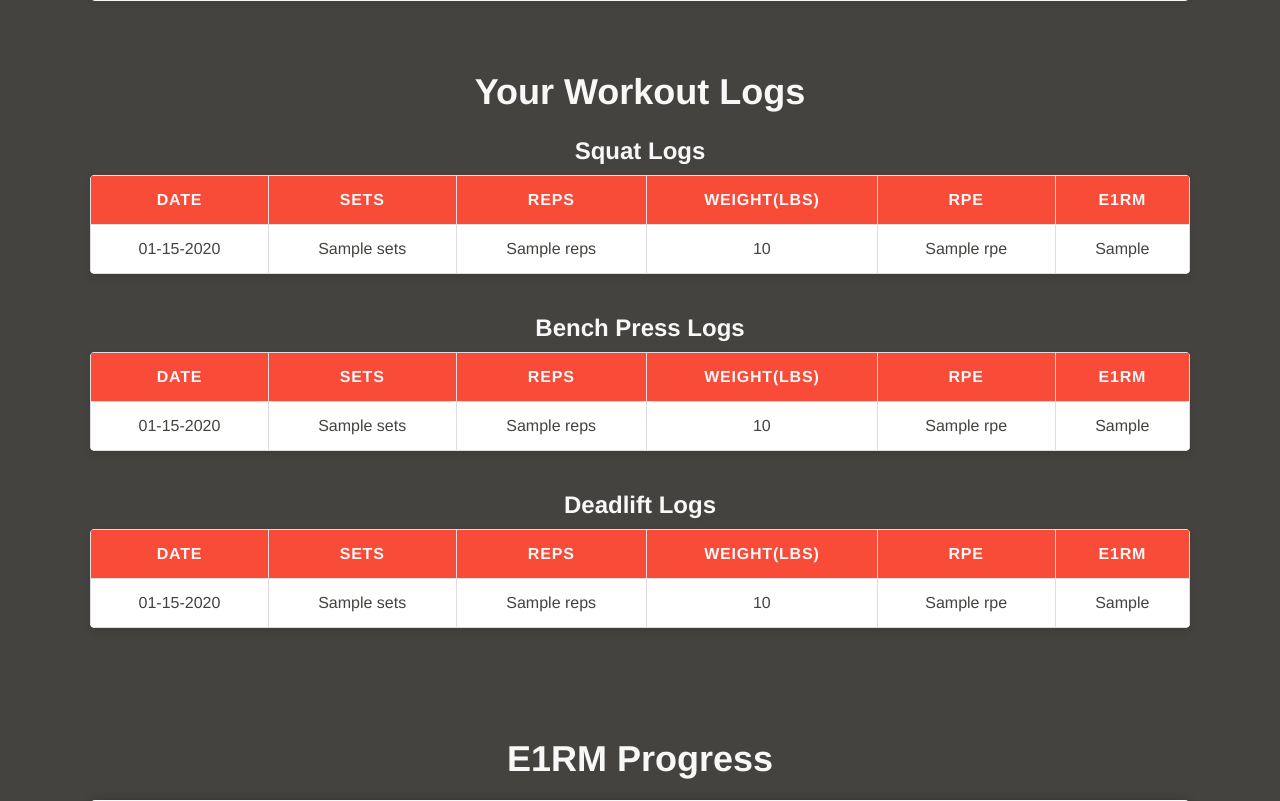
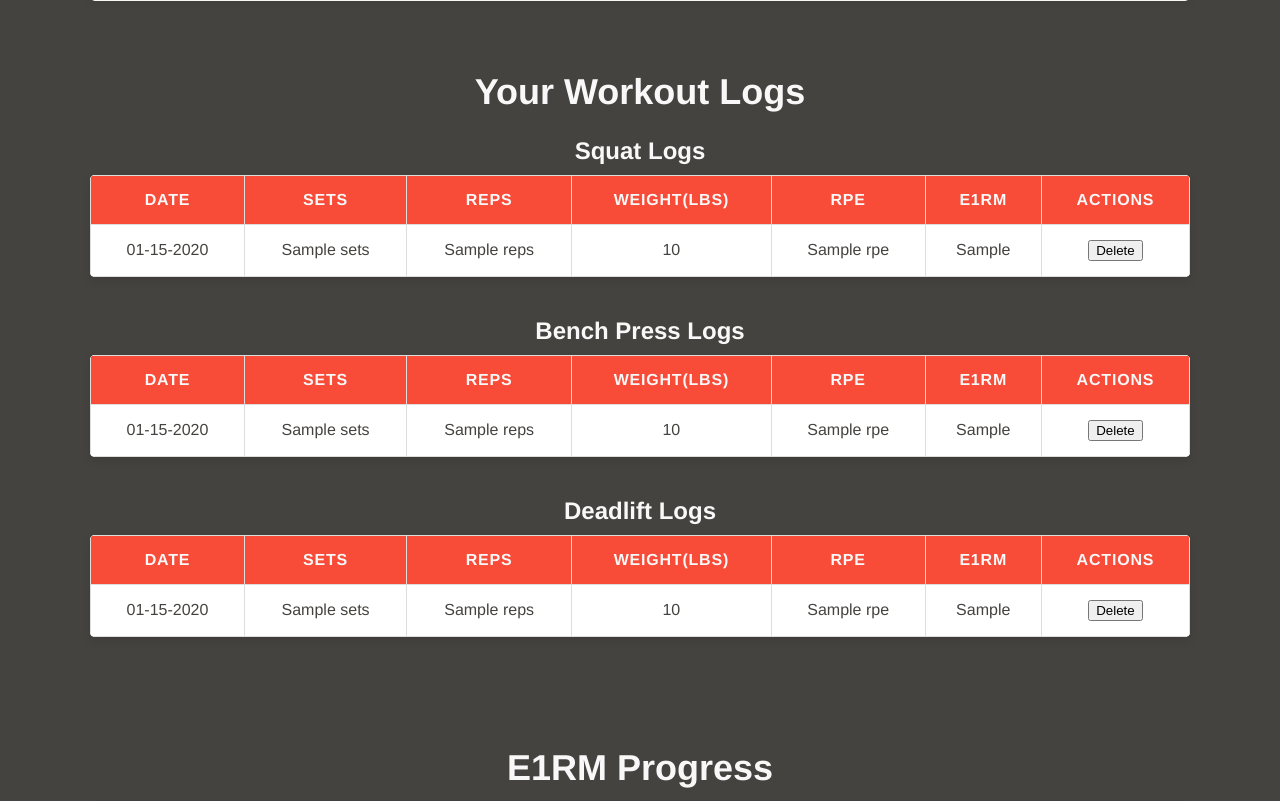
Before and after one commit to KeelanDonovan/SBD-Progress-Tracker, a Flask app: template templates/index.html in a window 1280 px wide. Shown: the part 689-1490 px from the top of the page. Run offline with Flask 3, Linux system fonts and the light colour scheme; tables that the repository leaves empty hold one stand-in row (values such as "Sample post"); the template is opened without the code that fills it: values that come from a table or form of the project are taken from there, most other values are stand-ins (such as "Sample title", 1, 10 or a date in 2020).

Commit message:
Refactor app.py to add route for deleting logs, add delete log button to log tables in index.html

```diff
--- a/app.py
+++ b/app.py
@@ -293,6 +293,20 @@ def update_lift_data(logs, data):
         if log.e1rm > data[date]:
             data[date] = log.e1rm
 
+# Route to delete a log
+@app.route('/delete_log/<int:log_id>', methods=['POST'])
+@login_required
+def delete_log(log_id):
+    log = Log.query.get_or_404(log_id)
+    if log.user_id != current_user.id:  # Ensure user can only delete their own logs
+        flash('You do not have permission to delete this log.', 'danger')
+        return redirect(url_for('index'))
+
+    db.session.delete(log)
+    db.session.commit()
+    flash('Log deleted successfully!', 'success')
+    return redirect(url_for('index'))
+
 
 # Run the app
 if __name__ == "__main__":
--- a/templates/index.html
+++ b/templates/index.html
@@ -76,6 +76,7 @@
                   <th>Weight(lbs)</th>
                   <th>RPE</th>
                   <th>E1RM</th>
+                  <th>Actions</th>
                 </tr>
               </thead>
               <tbody>
@@ -87,6 +88,11 @@
                   <td>{{ log.weight }}</td>
                   <td>{{ log.rpe }}</td>
                   <td>{{ log.e1rm }}</td>
+                  <td>
+                    <form method="POST" action="{{ url_for('delete_log', log_id=log.id) }}">
+                      {{ form.hidden_tag() }}
+                      <button type="submit" class="delete-log-button">Delete</button>
+                    </form>
                 </tr>
                 {% endfor %}
               </tbody>
@@ -106,6 +112,7 @@
                   <th>Weight(lbs)</th>
                   <th>RPE</th>
                   <th>E1RM</th>
+                  <th>Actions</th>
                 </tr>
               </thead>
               <tbody>
@@ -117,6 +124,13 @@
                   <td>{{ log.weight }}</td>
                   <td>{{ log.rpe }}</td>
                   <td>{{ log.e1rm }}</td>
+                  <td>
+                    <form method="POST" action="{{ url_for('delete_log', log_id=log.id) }}">
+                      {{ form.hidden_tag() }}
+                      <button type="submit" class="delete-log-button">Delete</button>
+                    </form>
+                  </td>
+
                 </tr>
                 {% endfor %}
               </tbody>
@@ -135,6 +149,7 @@
                   <th>Weight(lbs)</th>
                   <th>RPE</th>
                   <th>E1RM</th>
+                  <th>Actions</th>
                 </tr>
               </thead>
               <tbody>
@@ -146,6 +161,11 @@
                   <td>{{ log.weight }}</td>
                   <td>{{ log.rpe }}</td>
                   <td>{{ log.e1rm }}</td>
+                  <td>
+                    <form method="POST" action="{{ url_for('delete_log', log_id=log.id) }}">
+                      {{ form.hidden_tag() }}
+                      <button type="submit" class="delete-log-button">Delete</button>
+                    </form>
                 </tr>
                 {% endfor %}
               </tbody>
```
